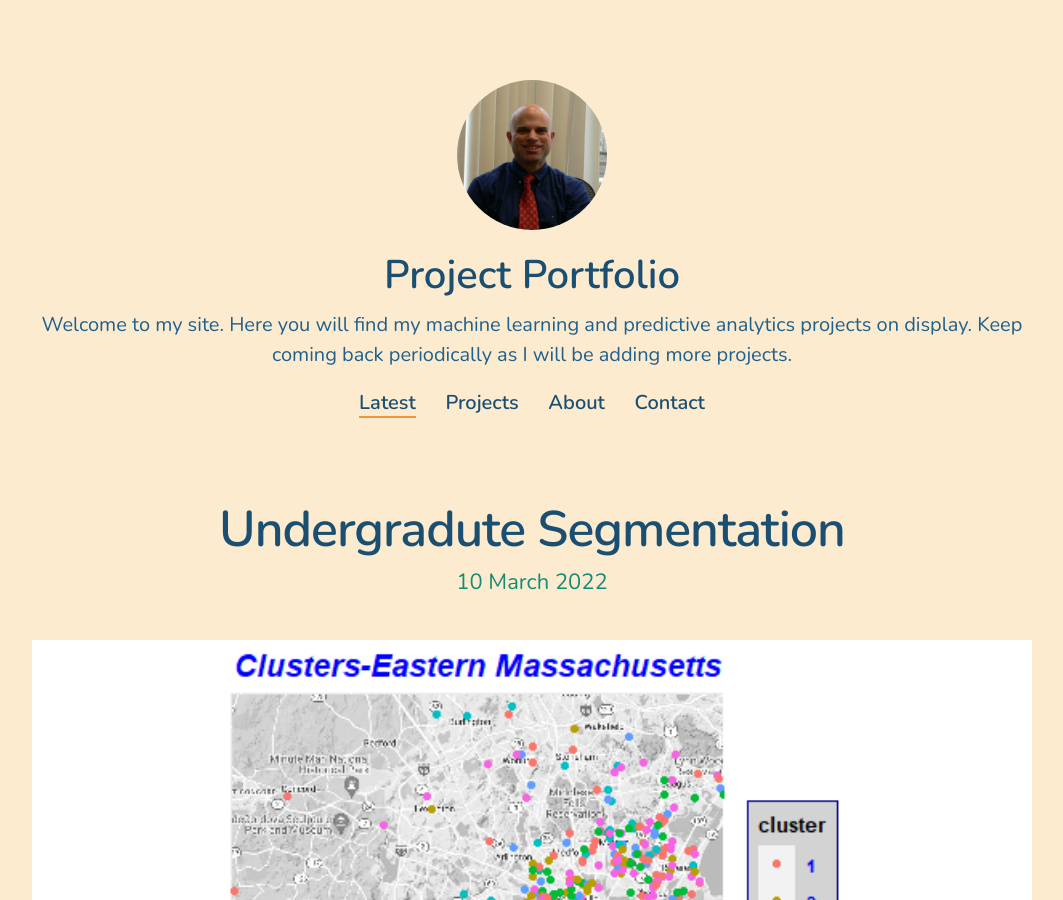
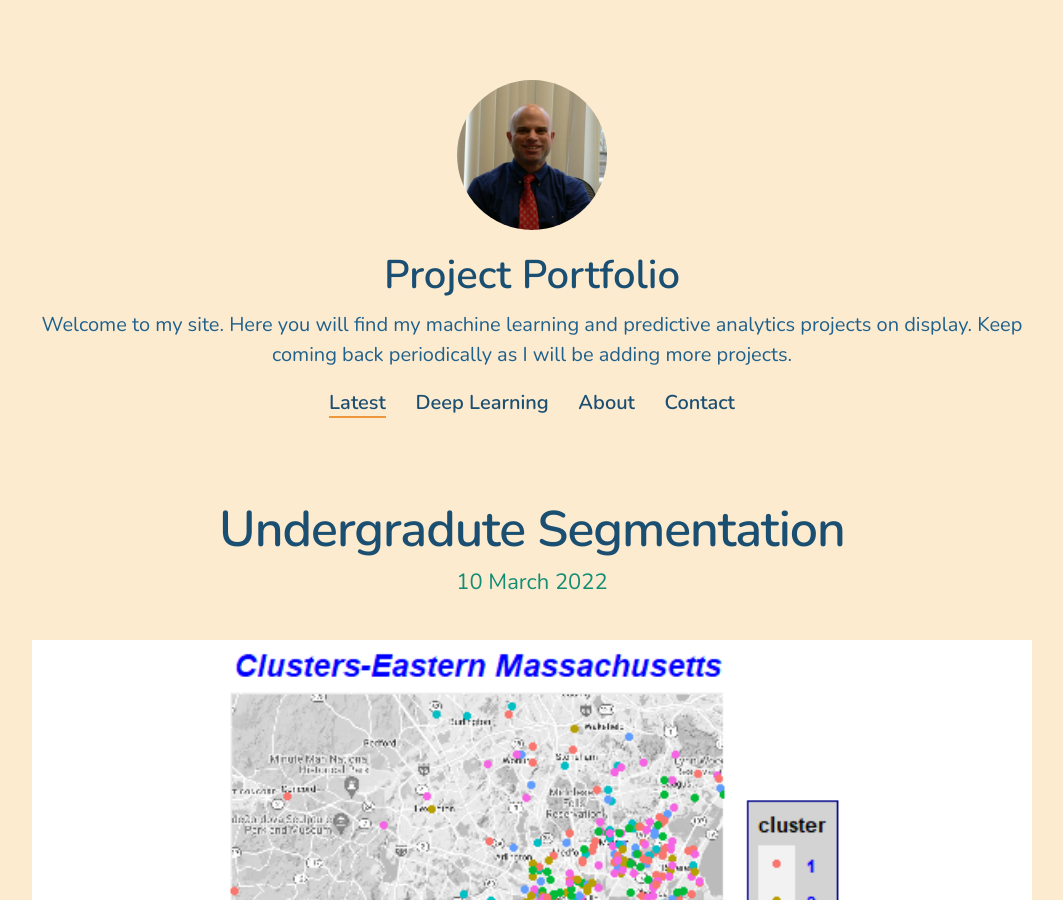
Before and after one commit to franklauder/franklauder.github.io, a Jekyll site: the page built from index.html, in a window 1280 px wide and 900 px high. Shown: the whole window, without its empty margins (108-1171 px from the left). Built offline with Jekyll 4.4.1, drawn with Linux system fonts in a browser that asks for light colours; nearby versions of some CDN libraries; the list of posts is cut into pages by our own code.

Commit message:
Update settings.yml
menu change

```diff
--- a/_data/settings.yml
+++ b/_data/settings.yml
@@ -15,8 +15,8 @@ menu_settings:
   menu_items:
     - title: 'Latest'
       url: '/'
-    - title: 'Projects'
-      url: '/projects/'
+    - title: 'Deep Learning'
+      url: '/deep learning/'
     - title: 'About'
       url: '/about'
     - title: 'Contact'
```
